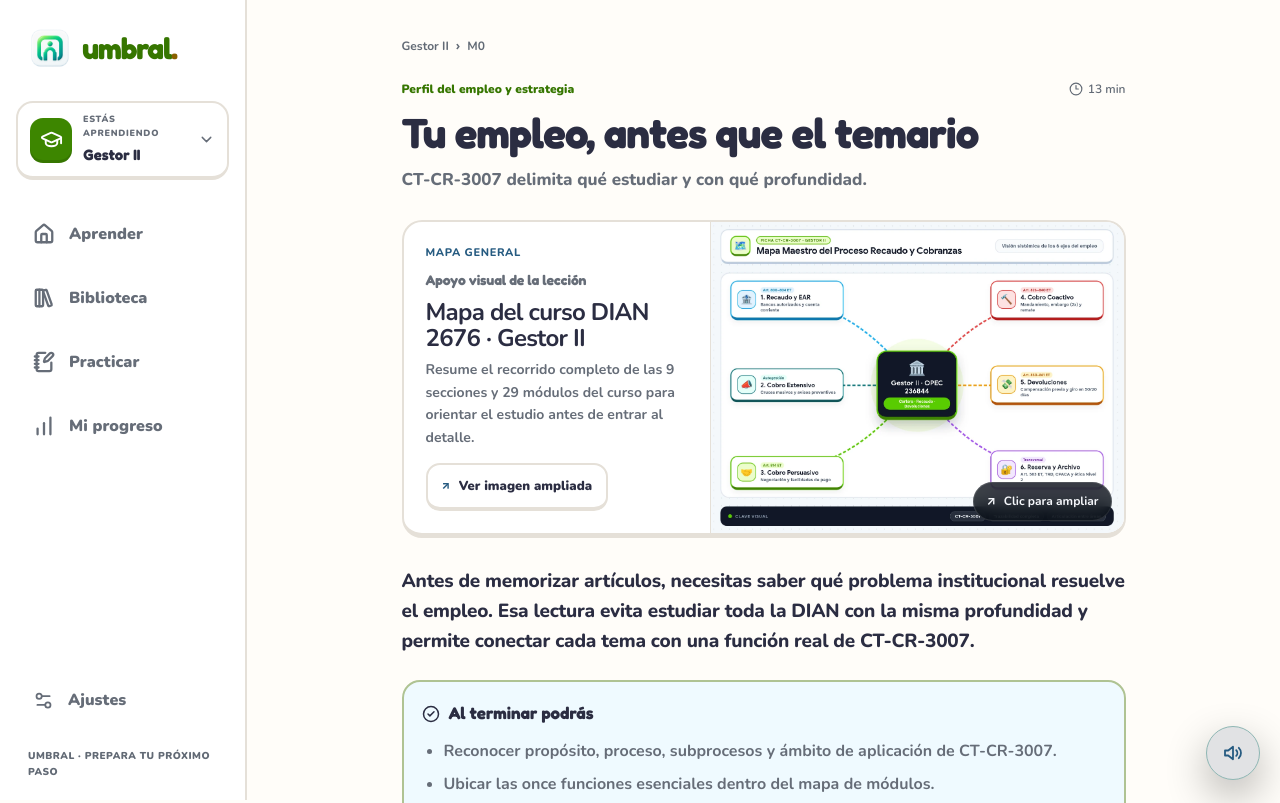
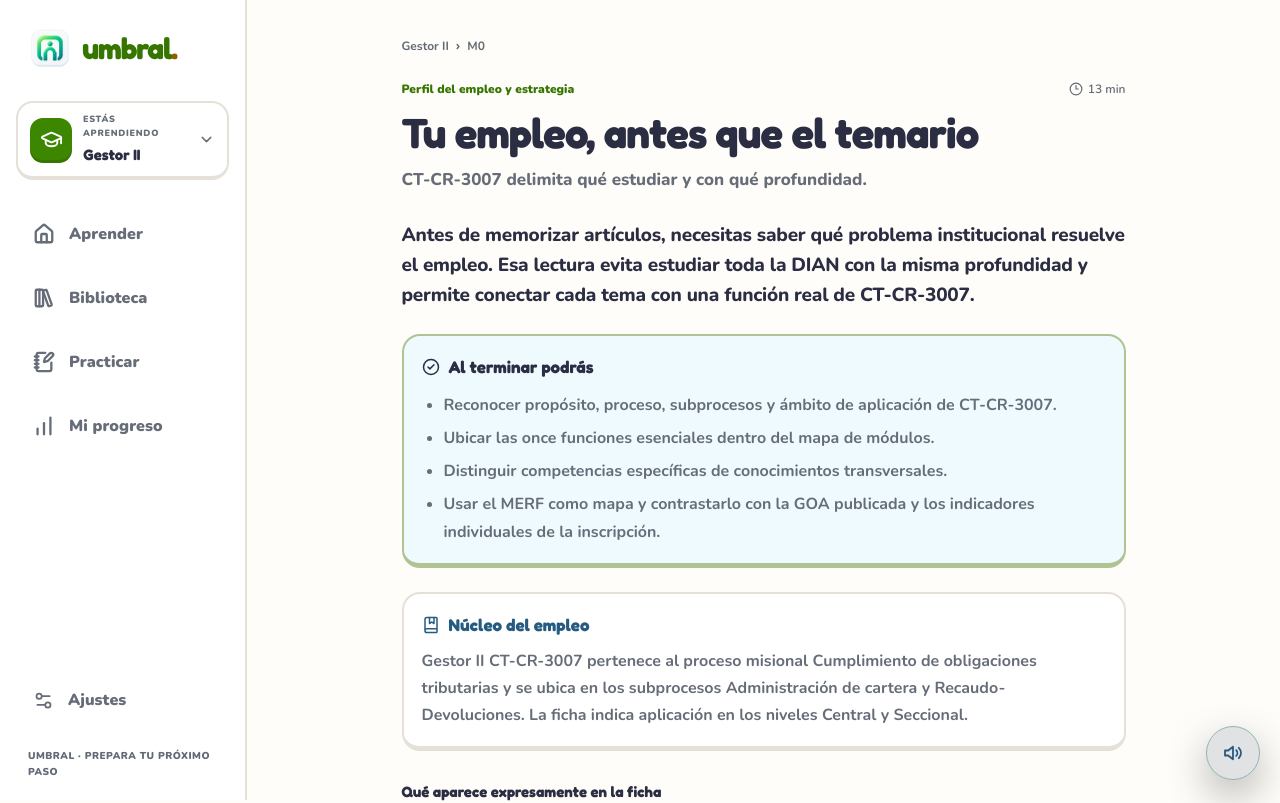
Before and after one commit to yefercode25/umbral, a React (Vite) app: page /courses/dian-2676-gestor-ii/lesson/m0-l1 in a window 1280 px wide. Shown: the top 803 px of the page. Built offline with nearby package versions, Linux system fonts and the light colour scheme; a web font is replaced by a local one.

Commit message:
refactor(ux): reduce redundancia en LessonPage.tsx

```diff
--- a/src/features/lessons/LessonPage.tsx
+++ b/src/features/lessons/LessonPage.tsx
@@ -4,11 +4,9 @@ import { Link, useLocation, useNavigate, useParams } from 'react-router-dom'
 import { LessonRenderer } from '../../components/learning/LessonRenderer'
 import { LessonNarrator } from '../../components/learning/LessonNarrator'
 import { LessonQuickReview } from '../../components/learning/LessonQuickReview'
-import { LessonSupportGraphic } from '../../components/learning/LessonSupportGraphic'
 import { Button } from '../../components/ui/Button'
 import { ProgressBar } from '../../components/ui/ProgressBar'
 import { getCourseBySlug } from '../../lib/courses'
-import { getLessonSupportGraphic } from '../../lib/supportGraphics'
 import { useProgressStore } from '../../stores/progressStore'
 import styles from './LessonPage.module.css'
 
@@ -44,7 +42,6 @@ export function LessonPage() {
   const previous = allPublished[index-1]
   const isBookmarked = progress?.bookmarks.includes(lesson.id) ?? false
   const globalPercent = Math.round(((index+1)/allPublished.length)*100)
-  const supportGraphic = getLessonSupportGraphic(lesson.id)
 
   const finish = () => {
     complete(course, lesson.id, lesson.durationMinutes)
@@ -64,8 +61,7 @@ export function LessonPage() {
       <nav className={styles.breadcrumb}><Link to={`/courses/${course.slug}`}>{course.shortTitle}</Link><span>›</span><span>{module.code}</span></nav>
       <div className={styles.lessonMeta}><span>{module.title}</span><span><Clock3 size={14}/> {lesson.durationMinutes} min</span></div>
       <h1>{lesson.title}</h1><p className={styles.subtitle}>{lesson.subtitle}</p>
-      <LessonNarrator course={course} lesson={lesson} supportGraphic={supportGraphic} />
-      {supportGraphic ? <LessonSupportGraphic graphic={supportGraphic} /> : null}
+      <LessonNarrator course={course} lesson={lesson} />
       <LessonRenderer key={`${course.id}:${lesson.id}`} course={course} blocks={lesson.blocks}/>
       <LessonQuickReview course={course} lesson={lesson} />
       <div className={styles.finish}>
```
